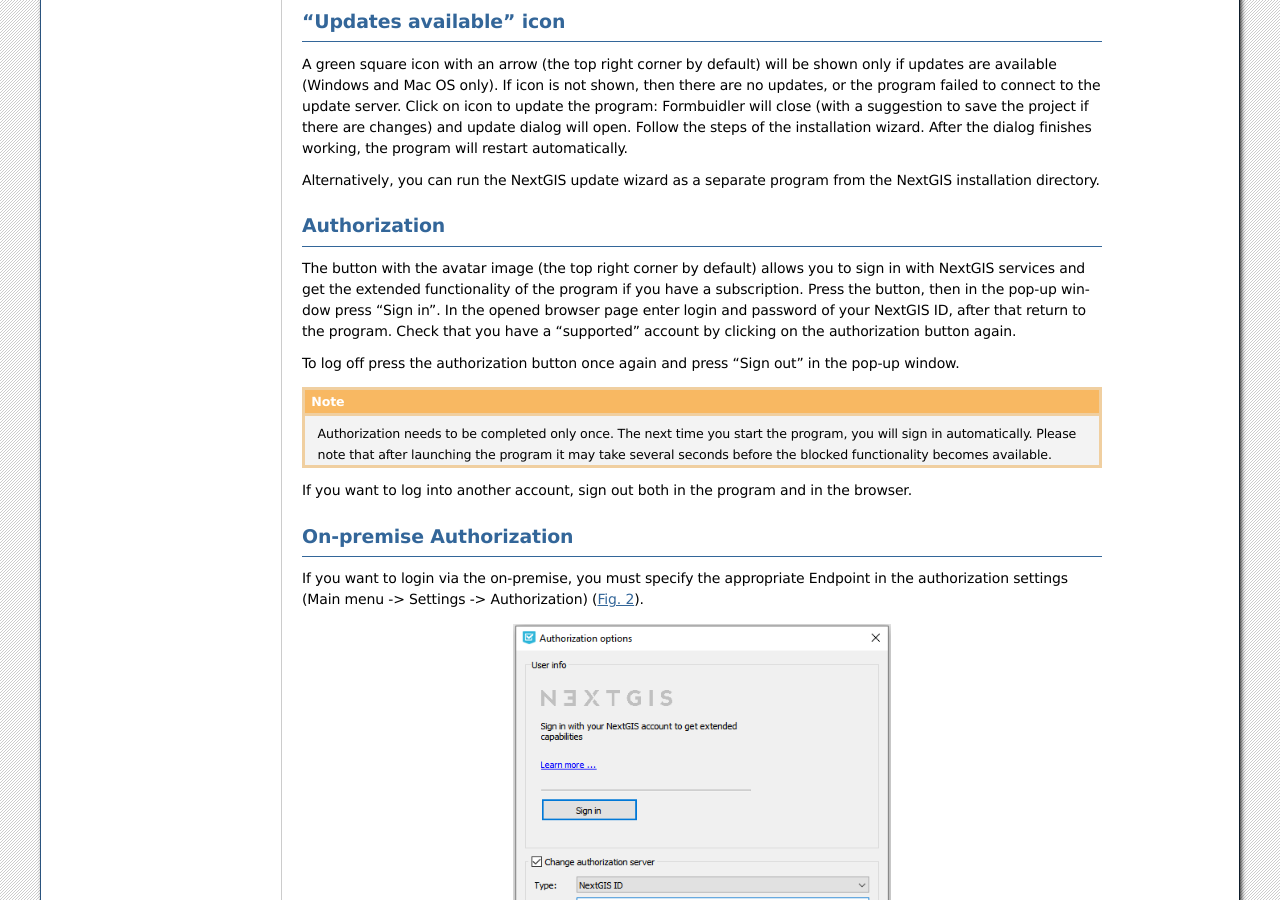
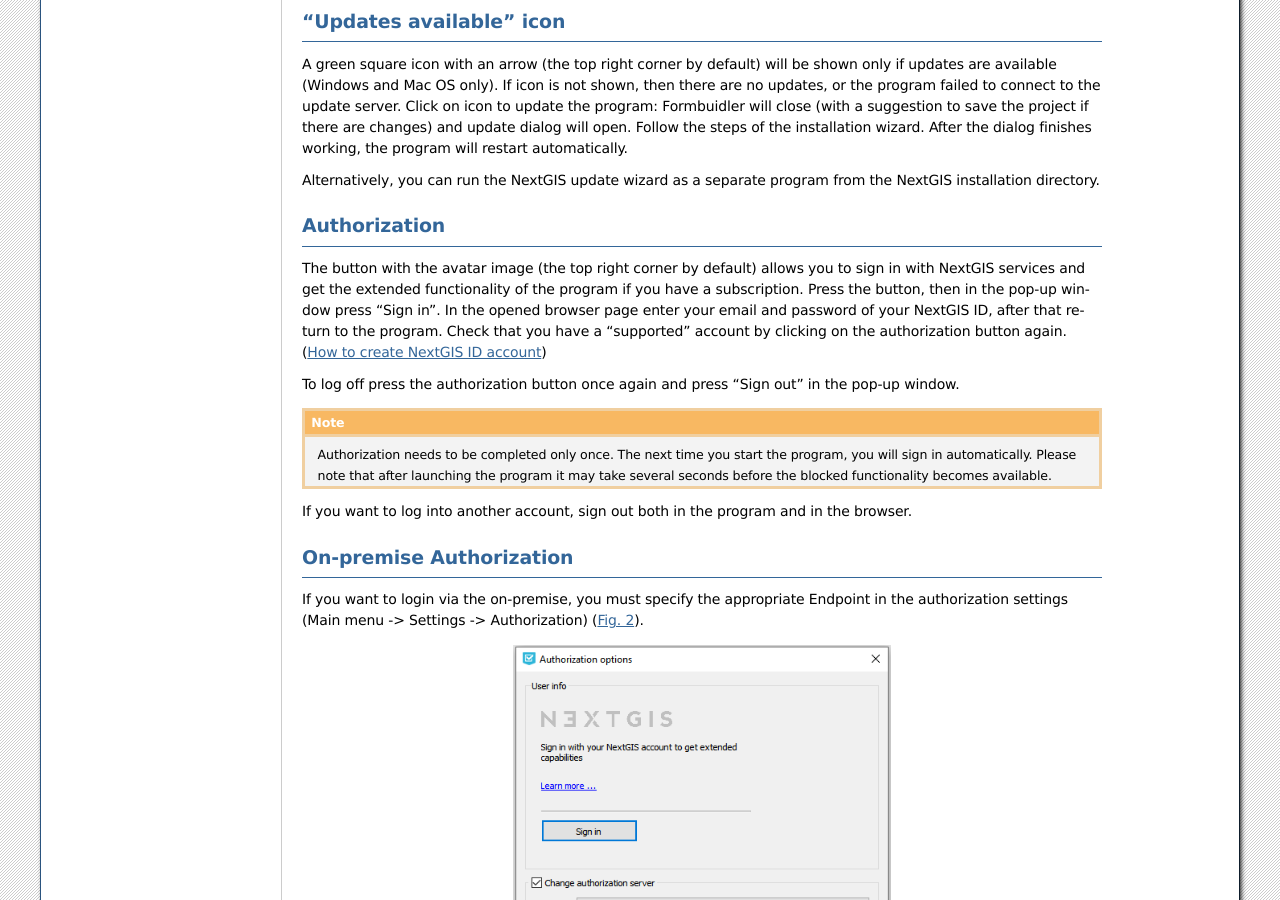
Before and after one commit to nextgis/docs_formbuilder, a Sphinx documentation site: the page built from source/gui.rst, in a window 1280 px wide and 900 px high, scrolled down 1841 px. Built offline with Sphinx 7.4.7, drawn with Linux system fonts in a browser that asks for light colours; formulas are drawn with MathJax 3.

Commit message:
Update gui.rst
Add link

```diff
--- a/source/gui.rst
+++ b/source/gui.rst
@@ -75,7 +75,7 @@
 Authorization
 -------------
 
-The button with the avatar image (the top right corner by default) allows you to sign in with NextGIS services and get the extended functionality of the program if you have a subscription. Press the button, then in the pop-up window press “Sign in”. In the opened browser page enter login and password of your NextGIS ID, after that return to the program. Check that you have a “supported” account by clicking on the authorization button again.
+The button with the avatar image (the top right corner by default) allows you to sign in with NextGIS services and get the extended functionality of the program if you have a subscription. Press the button, then in the pop-up window press “Sign in”. In the opened browser page enter your email and password of your NextGIS ID, after that return to the program. Check that you have a “supported” account by clicking on the authorization button again. (`How to create NextGIS ID account <https://docs.nextgis.com/docs_ngcom/source/create.html>`_)
 
 To log off press the authorization button once again and press “Sign out” in the pop-up window.
 
```
